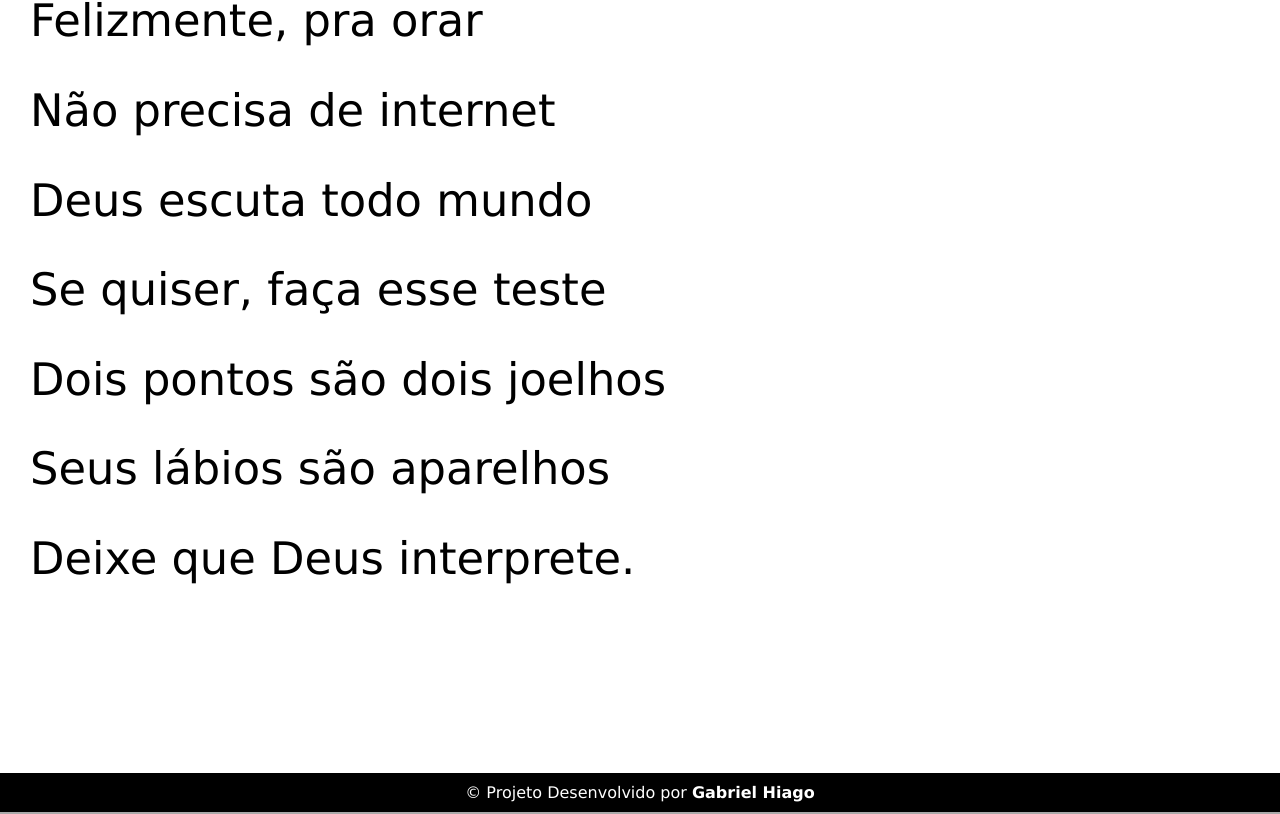
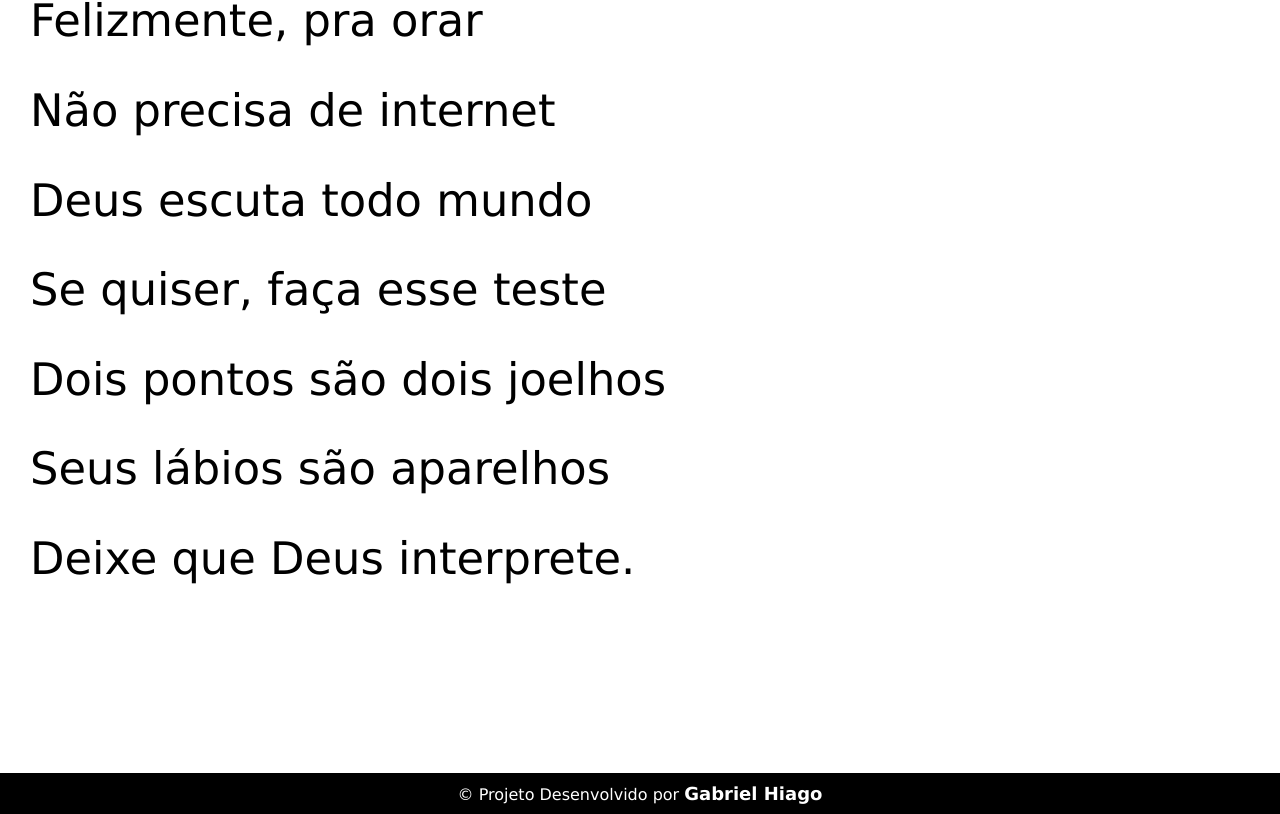
Before and after one commit to gabrielhiago/front-end-projects, a plain HTML site: page cordel-project/index.html in a window 1280 px wide. Shown: the part 5093-5907 px from the top of the page. Drawn offline with Linux system fonts and the light colour scheme.

Commit message:
Update style.css

```diff
--- a/cordel-project/css/style.css
+++ b/cordel-project/css/style.css
@@ -95,3 +95,21 @@ footer {
     text-align: center;
     padding: 10px;
 }
+
+footer > p > a {
+    text-decoration: none;
+    font-family: var(--fonte1);
+    font-weight: bolder;
+    position: relative;
+    font-size: 18px;
+    color: white;
+  }
+
+  footer > p > a:hover {
+    text-decoration: underline;
+    font-family: var(--fonte1);
+    font-weight: bolder;
+    position: relative;
+    font-size: 18px;
+    color: white;
+  }
```
